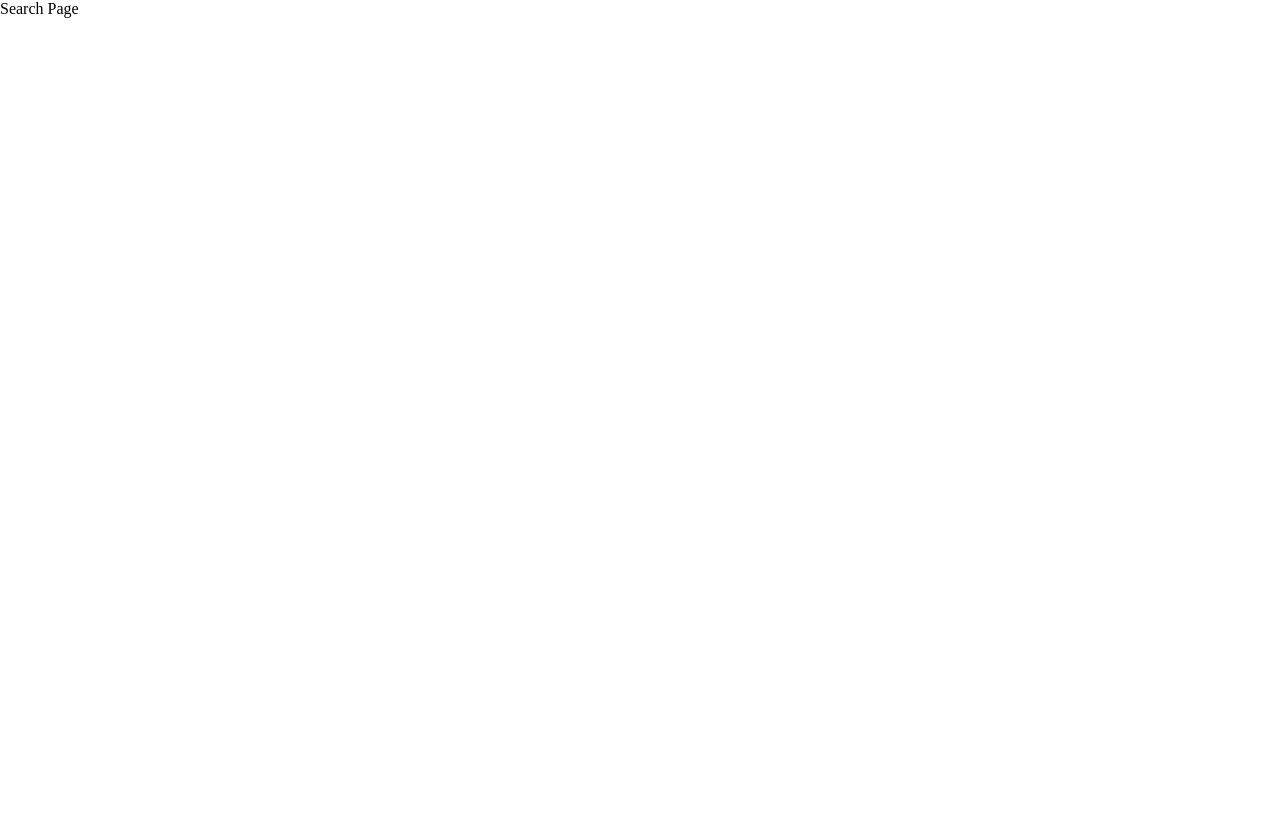
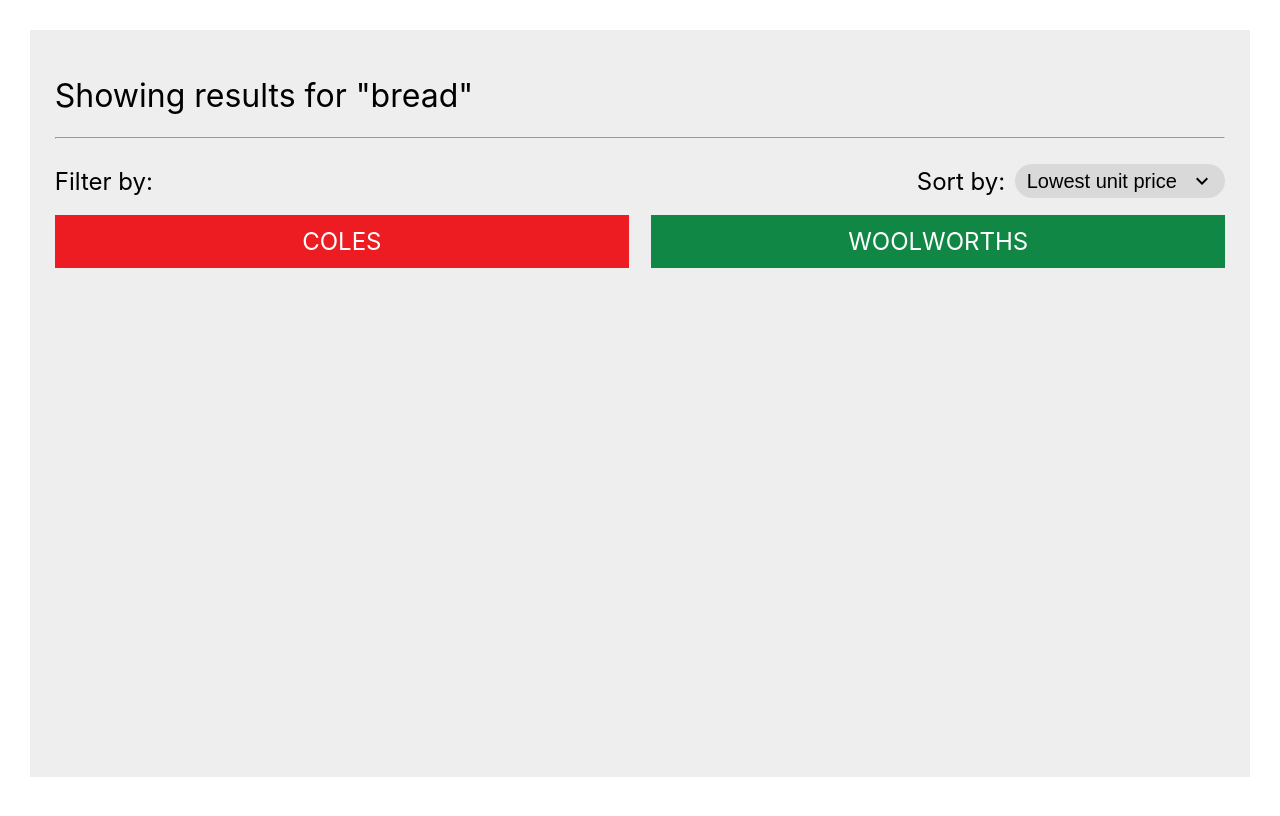
Before and after one commit to devsoc-unsw/trainee-temperance-24t3, a React (Vite) app in the folder pricePal/: page /search in a window 1280 px wide. Shown: the top 816 px of the page. Built offline with nearby package versions, Linux system fonts and the light colour scheme.

Commit message:
search page prototype done

```diff
--- a/pricePal/package.json
+++ b/pricePal/package.json
@@ -10,6 +10,10 @@
     "preview": "vite preview"
   },
   "dependencies": {
+    "@emotion/react": "^11.13.3",
+    "@emotion/styled": "^11.13.0",
+    "@mui/icons-material": "^6.1.6",
+    "@mui/material": "^6.1.6",
     "react": "^18.3.1",
     "react-dom": "^18.3.1",
     "react-router-dom": "^6.27.0"
--- /dev/null
+++ b/pricePal/src/components/GreyContainer/GreyContainer.css
@@ -0,0 +1,5 @@
+.grey-container {
+  background-color: #EEEEEE;
+  padding: 2%;
+  flex-grow: 0.9;
+}
--- /dev/null
+++ b/pricePal/src/components/GreyContainer/GreyContainer.tsx
@@ -0,0 +1,15 @@
+import React from "react";
+import './GreyContainer.css'
+
+
+const GreyContainer = ({children}: {children: React.ReactNode}) => {
+
+  return(
+    <>
+      <div className="grey-container">
+        {children}
+      </div>
+    </>
+  )
+}
+export default GreyContainer
--- /dev/null
+++ b/pricePal/src/components/SortDropDown/SortDropDown.css
@@ -0,0 +1,49 @@
+#sort-by-dropdown-btn {
+  background-color: #d9d9d9;
+  border: none;
+  border-radius: 20px;
+  padding: 5px 5px;
+  width: 210px;
+
+}
+#sort-by-dropdown-btn-text {
+  display: flex;
+  justify-content: space-around;
+  align-items: center;
+}
+
+#sort-by-dropdown-btn-text h2 {
+  margin: 0;
+}
+
+#sort-by-dropdown-menu {
+  background-color: #EEEEEE;
+  border-radius: 5px;
+  border: #999999 solid 1px;
+  padding: 5px;
+  box-shadow: 0px 8px 16px 0px rgba(0,0,0,0.2);
+  width: 500px;
+  display: block;
+  position: absolute;
+  z-index: 1000;
+  transform: translateX(-58%);
+}
+
+.sort-by-dropdown-menu-item {
+  background-color: #FFFFFF;
+  padding: 1% 5%;
+  margin: 2%;
+  width: 400px;
+  border-radius: 10px;
+  font-size: 1.5em;
+}
+
+.sort-by-dropdown-menu-item:hover {
+  box-shadow: 0px 8px 16px 0px rgba(0,0,0,0.2);
+  border: #5D8D7E solid 1px;
+
+}
+#sort-by-dropdown-menu-item h2 {
+  margin: 0;
+  padding: 0;
+}
--- /dev/null
+++ b/pricePal/src/components/SortDropDown/SortDropDown.tsx
@@ -0,0 +1,63 @@
+import React, {useState, useEffect, useRef} from "react";
+import './SortDropDown.css'
+import KeyboardArrowDownIcon from '@mui/icons-material/KeyboardArrowDown';
+
+interface DropDownProps {
+  dropDownList: string[]
+  currSelected: string
+  setCurrSelected: (newSelected: string) => void;
+}
+
+
+const SortDropDown = ({dropDownList, currSelected, setCurrSelected}: DropDownProps) => {
+  // const sortBy = ['Lowest unit price', 'Closest match', 'Price (low to high)', 'Price (high to low)'];
+  const [isOpen, setIsOpen] = useState(false);
+  const menuRef = useRef<HTMLDivElement>(null);
+
+  const handleSortDropDown = () => {
+    setIsOpen(!isOpen);
+  }
+
+  // These functions allows the font size menu to be closed when the user clicks on other parts of the screen
+  const handleClickOutside = (event: MouseEvent) => {
+    if (menuRef.current && !menuRef.current.contains(event.target as Node)) {
+      setIsOpen(false);
+    }
+  };
+
+  // Adds an event listener to listen for clicks
+  // When it listens to a click outside of the drop down menu button, it will close the menu list
+  useEffect(() => {
+    document.addEventListener('mousedown', handleClickOutside);
+    return () => {
+      document.removeEventListener('mousedown', handleClickOutside);
+    };
+  }, []);
+
+  return(
+    <>
+      <div id='sort-by-drop-down-container'>
+        <button id='sort-by-dropdown-btn' onClick={handleSortDropDown}>
+          <div id='sort-by-dropdown-btn-text'>
+            <h2>{currSelected}</h2>
+            <KeyboardArrowDownIcon/>
+          </div>
+        </button>
+        {isOpen && (
+          <div id="sort-by-dropdown-menu" ref={menuRef}>
+            {dropDownList.map((sortByText) => (
+              // <div className={`font-size-drop-menu-item ${fontSizeNum === fontSize ? 'selected' : ''}`} onClick={() => handleChangeFontSize(fontSizeNum)}>{fontSizeNum}</div>
+              <div className="sort-by-dropdown-menu-item">
+                <div onClick={() => setCurrSelected(sortByText)}>
+                  {sortByText}
+                </div>
+              </div>
+            ))}
+
+          </div>
+        )}
+      </div>
+    </>
+  )
+}
+export default SortDropDown
--- a/pricePal/src/index.css
+++ b/pricePal/src/index.css
@@ -1,6 +1,7 @@
 body {
   margin: 0;
-  padding: 0;
+  padding: 2%;
+  font-family: Inter, system-ui, Avenir, Helvetica, Arial, sans-serif;
 }
 /* :root {
   font-family: Inter, system-ui, Avenir, Helvetica, Arial, sans-serif;
--- a/pricePal/src/pages/Search/Search.css
+++ b/pricePal/src/pages/Search/Search.css
@@ -0,0 +1,53 @@
+#search-page {
+  display: flex;
+  flex-direction: column;
+  height: 100vh;
+  padding: 0.3em;
+}
+
+#search-page-flex-container {
+  flex-grow: 1;
+}
+
+
+#search-products-filter-container{
+  display: flex;
+  justify-content: space-between;
+  flex-direction: row;
+}
+
+h1 {
+  font-weight: normal;
+}
+
+h2 {
+  font-weight: normal;
+}
+
+#search-products-container{
+  display: flex;
+  justify-content: space-between;
+}
+
+#search-products-filter-sort{
+  display: flex;
+  align-items: center;
+}
+
+
+.search-products-title-header {
+  width: 47%;
+  text-align: center;
+  padding: 0.5em;
+  font-size: 1.5em;
+}
+
+#search-products-coles-header {
+  background-color: #ED1C22;
+  color: #FFFFFF;
+}
+
+#search-products-woolies-header {
+  background-color: #118745;
+  color: #FFFFFF;
+}
--- a/pricePal/src/pages/Search/Search.tsx
+++ b/pricePal/src/pages/Search/Search.tsx
@@ -1,10 +1,44 @@
-import React from "react";
+import React, {useState} from "react";
 import './Search.css';
+import GreyContainer from "../../components/GreyContainer/GreyContainer";
+import SortDropDown from "../../components/SortDropDown/SortDropDown";
+const Search = () => {
+  const sortBy = ['Lowest unit price', 'Closest match', 'Price (low to high)', 'Price (high to low)'];
+  const [currSort, setCurrSort] = useState(sortBy[0]);
+  const handleSetCurrSort = (newCurrSort: string) => {
+    setCurrSort(newCurrSort);
+    console.log(newCurrSort);
+  }
 
-const Search = () => {
   return(
     <>
-      <div> Search Page</div>
+      <div id='search-page'>
+        <GreyContainer>
+          <h1>Showing results for "bread"</h1>
+          <hr/>
+          <div id="search-page-flex-container">
+            <div id='search-products-filter-container'>
+              <div id='search-products-filter-filterButtons'>
+                <h2>Filter by:</h2>
+              </div>
+              <div id='search-products-filter-sort'>
+                <h2 style={{'marginRight': '10px'}}>Sort by:</h2>
+                <SortDropDown dropDownList={sortBy} currSelected={currSort} setCurrSelected={handleSetCurrSort}/>
+              </div>
+            </div>
+            <div id='search-products-container'>
+              <div className="search-products-title-header" id="search-products-coles-header">
+                COLES
+              </div>
+              <div className="search-products-title-header" id="search-products-woolies-header">
+                WOOLWORTHS
+              </div>
+            </div>
+          </div>
+
+        </GreyContainer>
+      </div>
+
     </>
   )
 }
```
Also changed, not shown: 1 other file (tests, documents, lock files or other folders).
